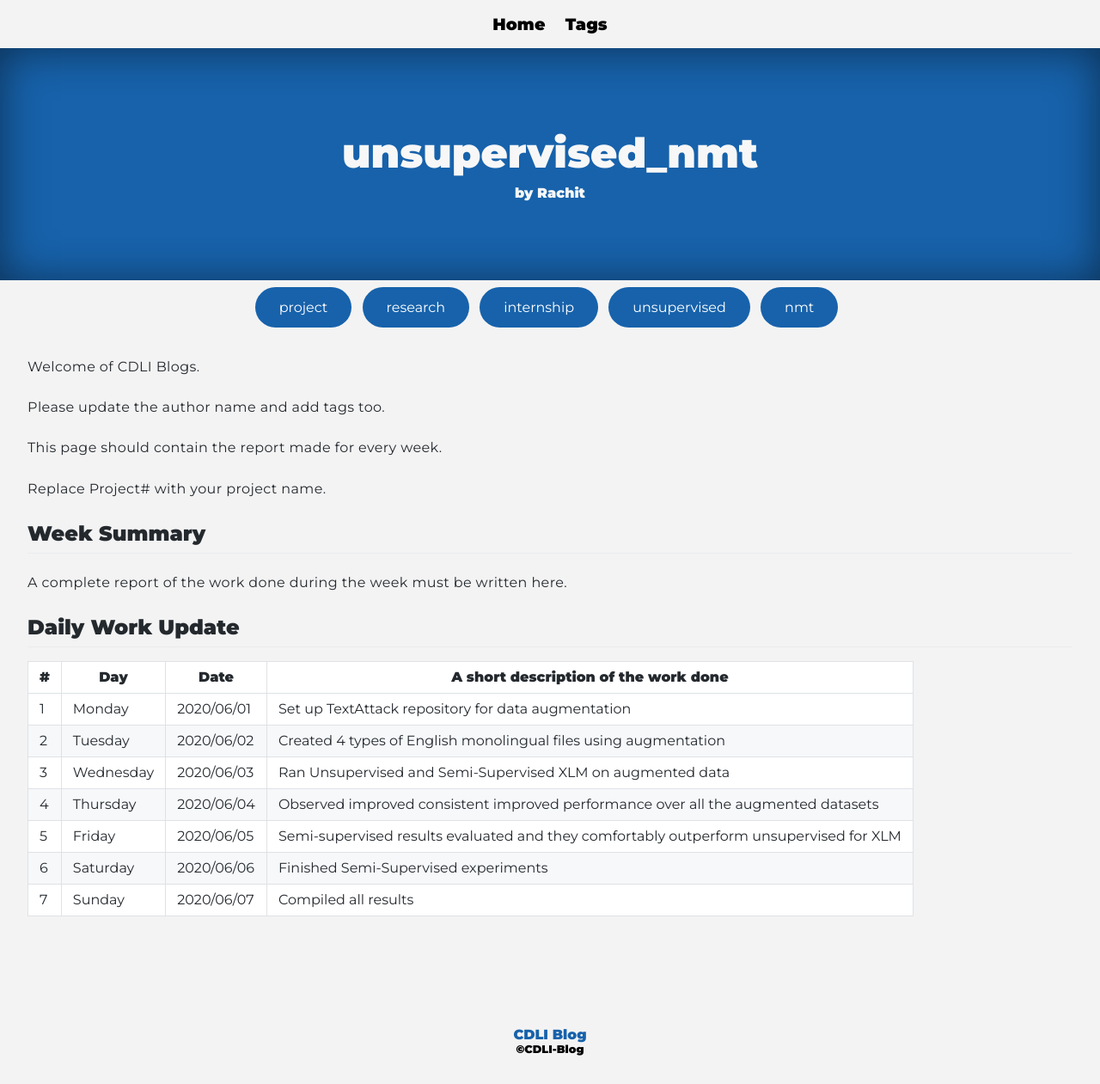
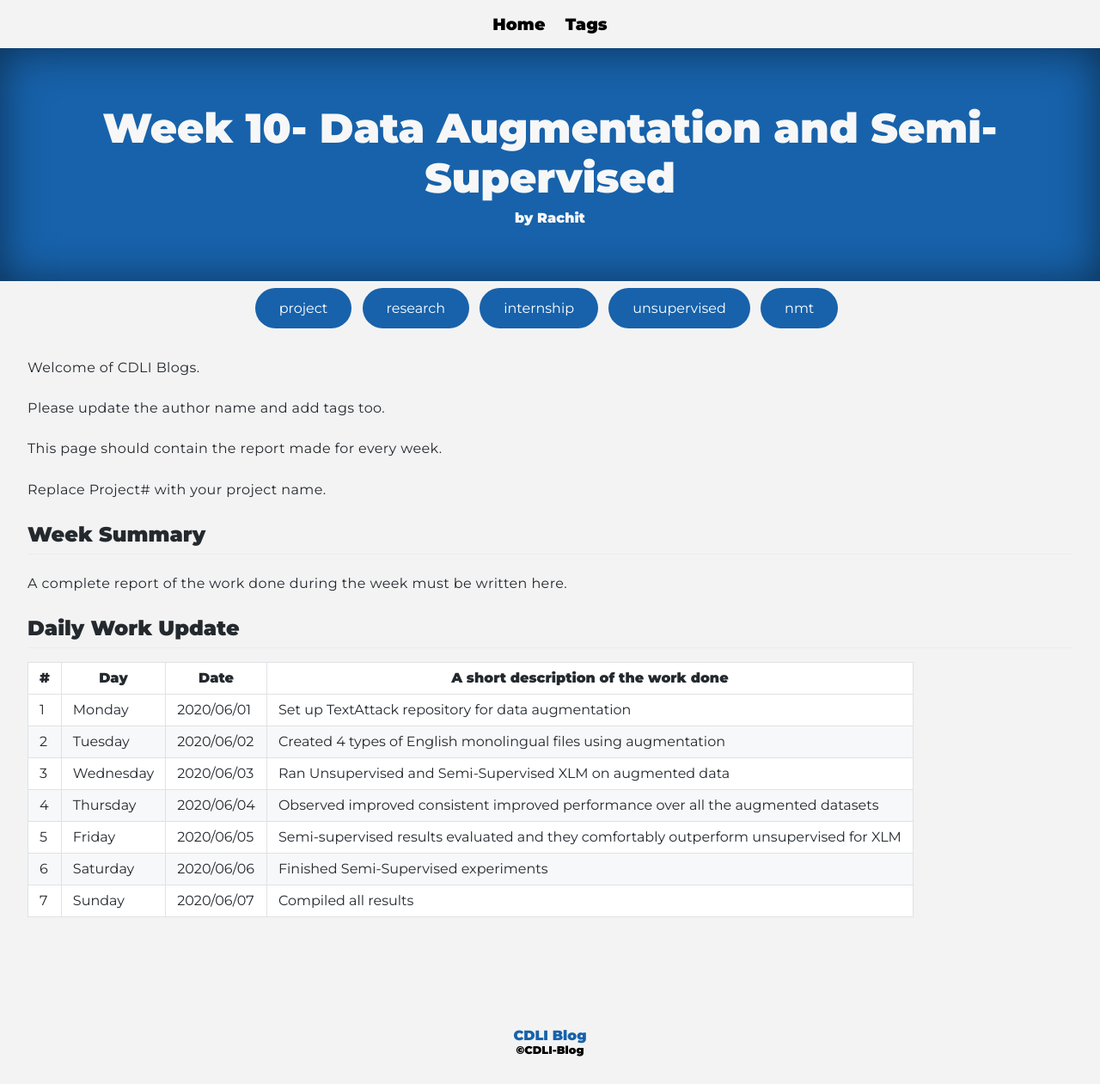
Before and after one commit to cdli-gh/blog, a Jekyll site: the page built from _blog/intern20/unsupervised_nmt/posts/12_week10.md, in a window 1280 px wide. Shown: the whole page at 86% size. Built offline with Jekyll 4.4.1, drawn with Linux system fonts in a browser that asks for light colours; Markdown is read by kramdown in place of the engine named in the settings.

Commit message:
Week 10- Data Augmentation and Semi-Supervised

```diff
--- a/_blog/intern20/unsupervised_nmt/posts/12_week10.md
+++ b/_blog/intern20/unsupervised_nmt/posts/12_week10.md
@@ -1,6 +1,6 @@
 ---
 layout: page
-title: unsupervised_nmt
+title: Week 10- Data Augmentation and Semi-Supervised
 author: "Rachit"
 tags: ["project","research","internship", "unsupervised", "nmt"]
 ---
```
